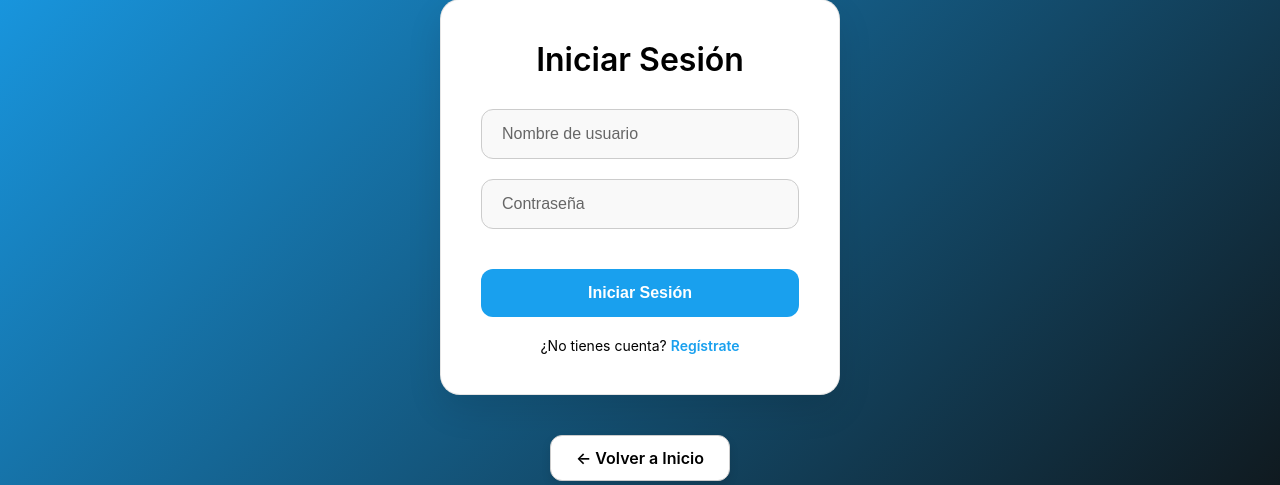
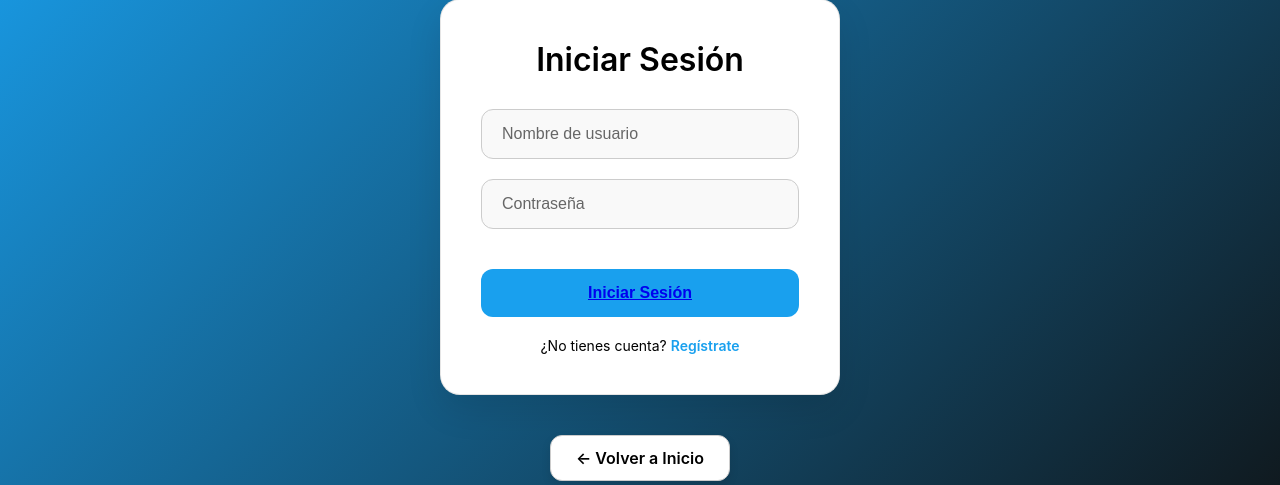
Before and after one commit to Mauro018/T.I.H.R-final, a Django app: page /login/ in a window 1280 px wide. Shown: the part 160-645 px from the top of the page. Run offline with Django 5.2, Linux system fonts and the light colour scheme.

Commit message:
Pequeño ajuste de botones

```diff
--- a/Gangazos1/urls.py
+++ b/Gangazos1/urls.py
@@ -15,7 +15,7 @@ Including another URLconf
     2. Add a URL to urlpatterns:  path('blog/', include('blog.urls'))
 """
 from django.contrib import admin
-from django.urls import path,include
+from django.urls import path,include,re_path
 from core import views
 
 urlpatterns = [
--- a/core/templates/core/login.html
+++ b/core/templates/core/login.html
@@ -38,7 +38,7 @@
             </div>
 
             <button type="submit" class="btn btn-registrar">
-                Iniciar Sesión
+                <a href="{% url 'home3' %}">Iniciar Sesión</a>
             </button>
         </form>
 
--- a/core/templates/core/registro.html
+++ b/core/templates/core/registro.html
@@ -49,9 +49,9 @@
                        id="password">
             </div>
 
-            <button type="submit" class="btn" id="submitBtn">
+            <a href="{% url 'login' %}"><button type="submit" class="btn" id="submitBtn">
                 Registrarse
-            </button>
+            </button></a>
 
             <div class="login-link">
                 ¿Ya tienes cuenta? <a href="{% url 'login' %}">Inicia sesión</a>
```
Also changed, not shown: db.sqlite3.
